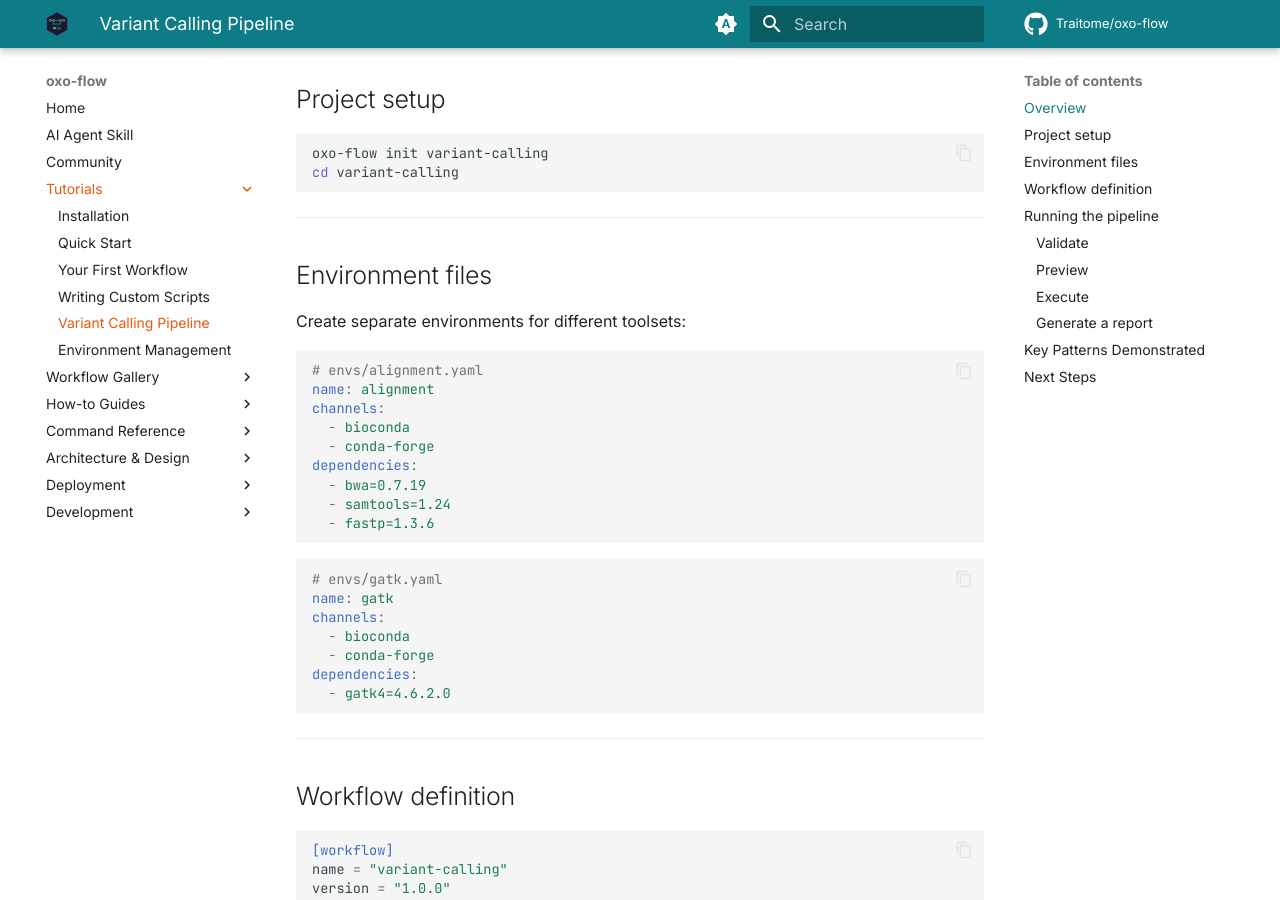
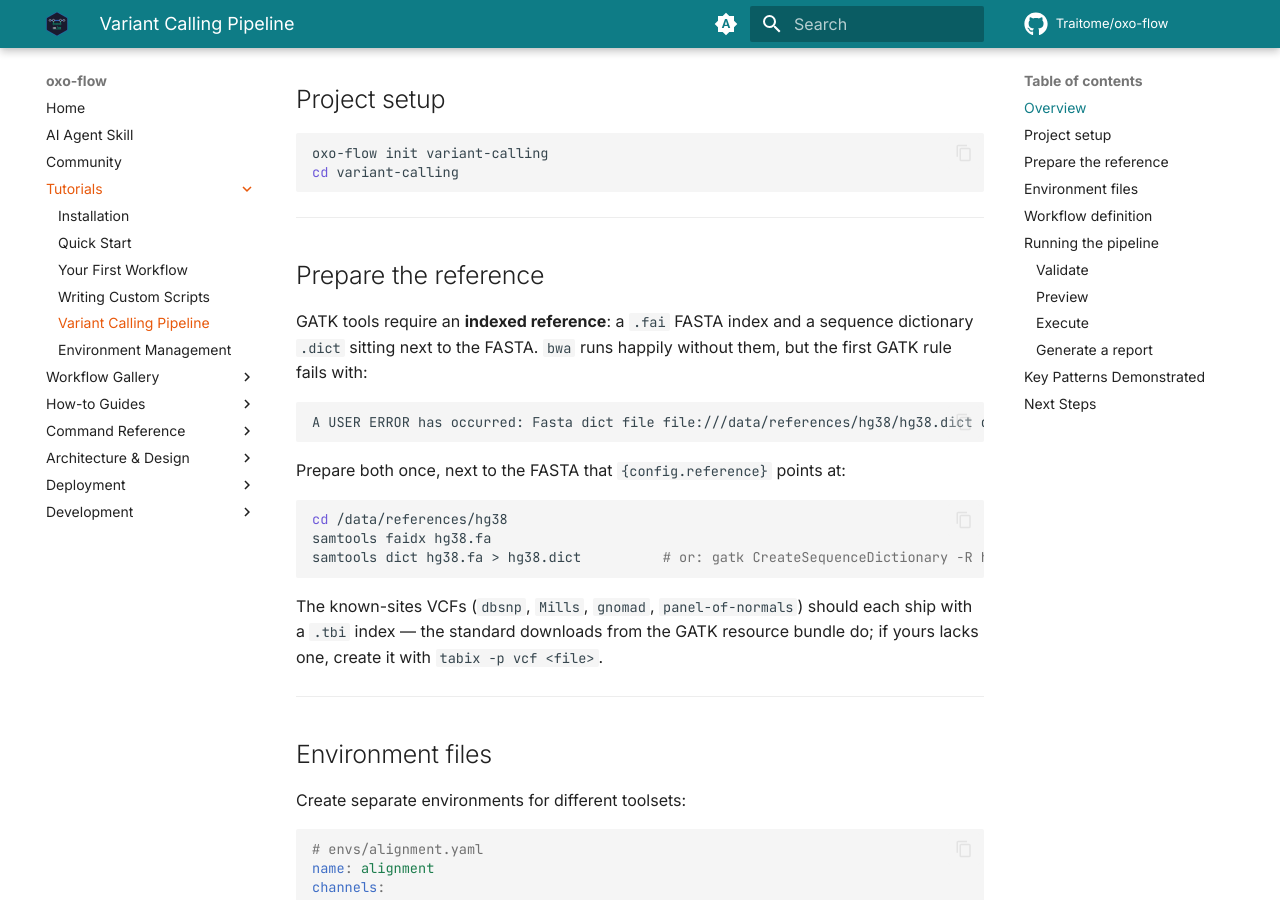
Before and after one commit to Traitome/oxo-flow, an MkDocs documentation site: the page built from docs/guide/src/tutorials/variant-calling.md, in a window 1280 px wide and 900 px high, scrolled down 1292 px. Built offline with MkDocs 1.6.1 and Material for MkDocs 9.7.7, drawn with Linux system fonts in a browser that asks for light colours; comment, search, counter and statistics services are not loaded; the version menu is left out; some of the changed text lies outside the part shown.

Commit message:
docs(variant-calling): add reference-prep section (.dict) and declare GATK .tbi outputs (#445)
Live-tested end-to-end on real data: with a fresh FASTA, BaseRecalibrator
hard-fails until a sequence dictionary exists beside the reference —
the tutorial never mentioned this step. Add a 'Prepare the reference'
section (samtools faidx + samtools dict / gatk CreateSequenceDictionary)
with the observed error text.

Also declare the .tbi indexes that Mutect2 and FilterMutectCalls
automatically emit, so incremental resume tracks them, and note the
side-output pattern in Key Patterns.

Verified with a clonal-variant simulation: 20 het SNVs at ~45% VAF in
tumor, clean normal, ~78x over a 50kb region — Mutect2 + FilterMutectCalls
recovered 20/20 injected variants, all PASS, in both pairs.

Co-authored-by: Claude <noreply@anthropic.com>

````diff
--- a/docs/guide/src/tutorials/variant-calling.md
+++ b/docs/guide/src/tutorials/variant-calling.md
@@ -29,6 +29,26 @@ Every rule applies to **both** the tumor and the normal sample — `[[pairs]]` d
 oxo-flow init variant-calling
 cd variant-calling
 ```
+
+---
+
+## Prepare the reference
+
+GATK tools require an **indexed reference**: a `.fai` FASTA index and a sequence dictionary `.dict` sitting next to the FASTA. `bwa` runs happily without them, but the first GATK rule fails with:
+
+```
+A USER ERROR has occurred: Fasta dict file file:///data/references/hg38/hg38.dict does not exist.
+```
+
+Prepare both once, next to the FASTA that `{config.reference}` points at:
+
+```bash
+cd /data/references/hg38
+samtools faidx hg38.fa
+samtools dict hg38.fa > hg38.dict          # or: gatk CreateSequenceDictionary -R hg38.fa -O hg38.dict
+```
+
+The known-sites VCFs (`dbsnp`, `Mills`, `gnomad`, `panel-of-normals`) should each ship with a `.tbi` index — the standard downloads from the GATK resource bundle do; if yours lacks one, create it with `tabix -p vcf <file>`.
 
 ---
 
@@ -167,7 +187,7 @@ gatk ApplyBQSR -I {config.results}/dedup/{control}.dedup.bam -R {config.referenc
 [[rules]]
 name = "mutect2"
 input = ["{config.results}/recal/{experiment}.recal.bam", "{config.results}/recal/{control}.recal.bam"]
-output = ["{config.results}/variants/{pair_id}.vcf.gz"]
+output = ["{config.results}/variants/{pair_id}.vcf.gz", "{config.results}/variants/{pair_id}.vcf.gz.tbi"]
 environment = { conda = "envs/gatk.yaml" }
 shell = """
 gatk Mutect2 \
@@ -183,8 +203,8 @@ gatk Mutect2 \
 
 [[rules]]
 name = "filter_variants"
-input = ["{config.results}/variants/{pair_id}.vcf.gz"]
-output = ["{config.results}/filtered/{pair_id}.filtered.vcf.gz"]
+input = ["{config.results}/variants/{pair_id}.vcf.gz", "{config.results}/variants/{pair_id}.vcf.gz.tbi"]
+output = ["{config.results}/filtered/{pair_id}.filtered.vcf.gz", "{config.results}/filtered/{pair_id}.filtered.vcf.gz.tbi"]
 environment = { conda = "envs/gatk.yaml" }
 shell = """
 gatk FilterMutectCalls -R {config.reference} -V {config.results}/variants/{pair_id}.vcf.gz -O {config.results}/filtered/{pair_id}.filtered.vcf.gz
@@ -241,6 +261,7 @@ oxo-flow report variant-calling.oxoflow -f html -o report.html
 | **Resource scaling** | `align` overrides `[defaults]` with 16 threads / 32G; all other rules inherit 4 threads / 8G |
 | **Piped commands** | `bwa mem \| samtools sort` in the `align` rule |
 | **Config variables** | `{config.reference}`, `{config.results}` used across all rules |
+| **Side outputs declared** | Mutect2/FilterMutectCalls also emit a `.tbi` index — declare it so the engine tracks it for resume |
 | **Linear dependency chain** | Each rule's output is the next rule's input |
 | **Retry on failure** | `-r 1` flag retries failed jobs once |
 
````
